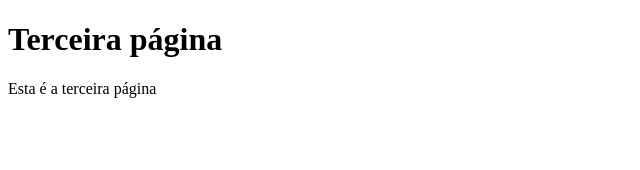
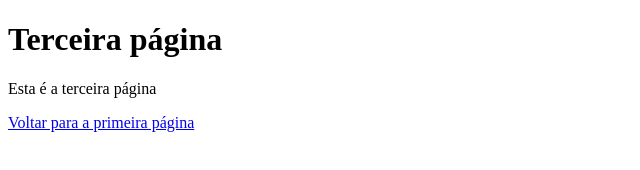
Before and after one commit to crija/frontend-study, a plain HTML site: page html-css/exercicios/ex010/noticias/pag003.html in a window 1280 px wide. Shown: the whole page, without its empty margins (0-640 px from the left). Drawn offline with Linux system fonts and the light colour scheme.

Commit message:
End of last link

```diff
--- a/html-css/exercicios/ex010/noticias/pag003.html
+++ b/html-css/exercicios/ex010/noticias/pag003.html
@@ -8,6 +8,7 @@
 <body>
     <h1>Terceira página</h1>
     <p>Esta é a terceira página</p>
+    <p><a href="../index.html">Voltar para a primeira página</a></p>
 
 </body>
 </html>
```
